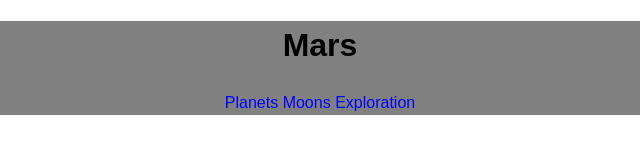
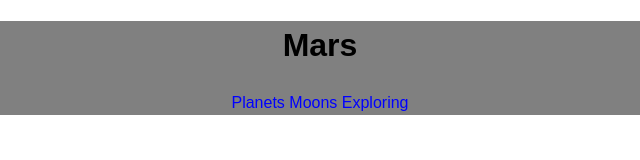
Before and after one commit to delg0030/dsn1675-planet-website, a plain HTML site: page index.html in a window 1280 px wide. Shown: the full height of the page, 320-960 px from the left. Drawn offline with Linux system fonts and the light colour scheme.

Commit message:
Confirmations
changes to confirm linking & file placement is correct

```diff
--- a/index.html
+++ b/index.html
@@ -15,7 +15,7 @@
     <ul class="nav">
         <li><a href="http://en.wikipedia.org/wiki/Jupiter">Planets</a></li>
         <li><a href="http://en.wikipedia.org/wiki/Moons_of_Jupiter">Moons</a></li>
-        <li><a href="http://en.wikipedia.org/wiki/Exploration_of_Jupiter">Exploration</a></li>
+        <li><a href="http://en.wikipedia.org/wiki/Exploration_of_Jupiter">Exploring</a></li>
     </ul>
 </nav>
 </header>
```
